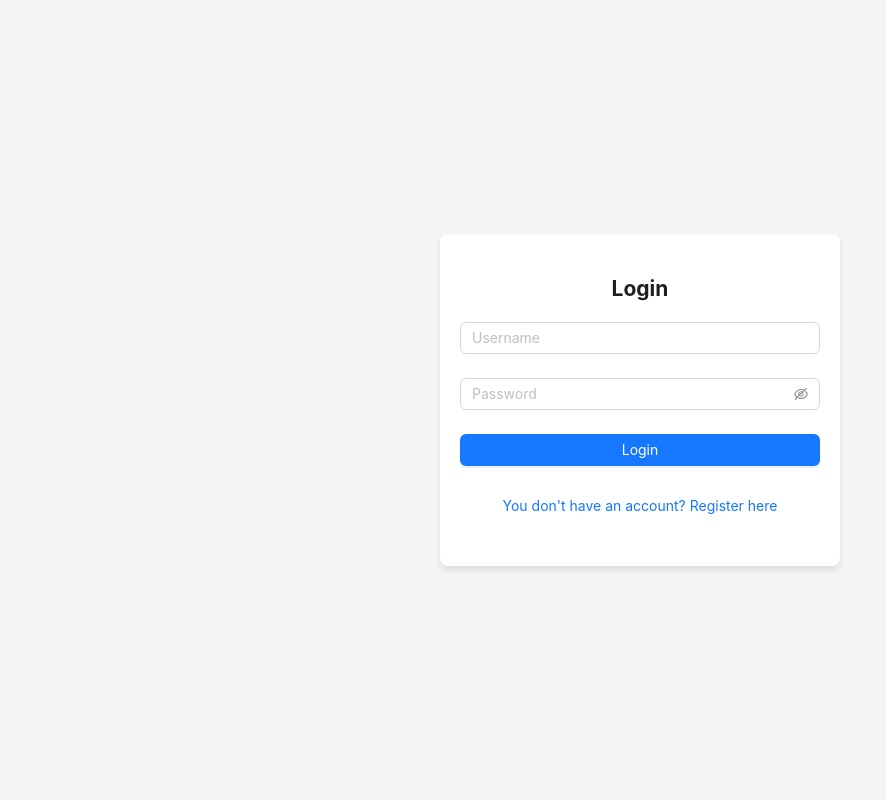
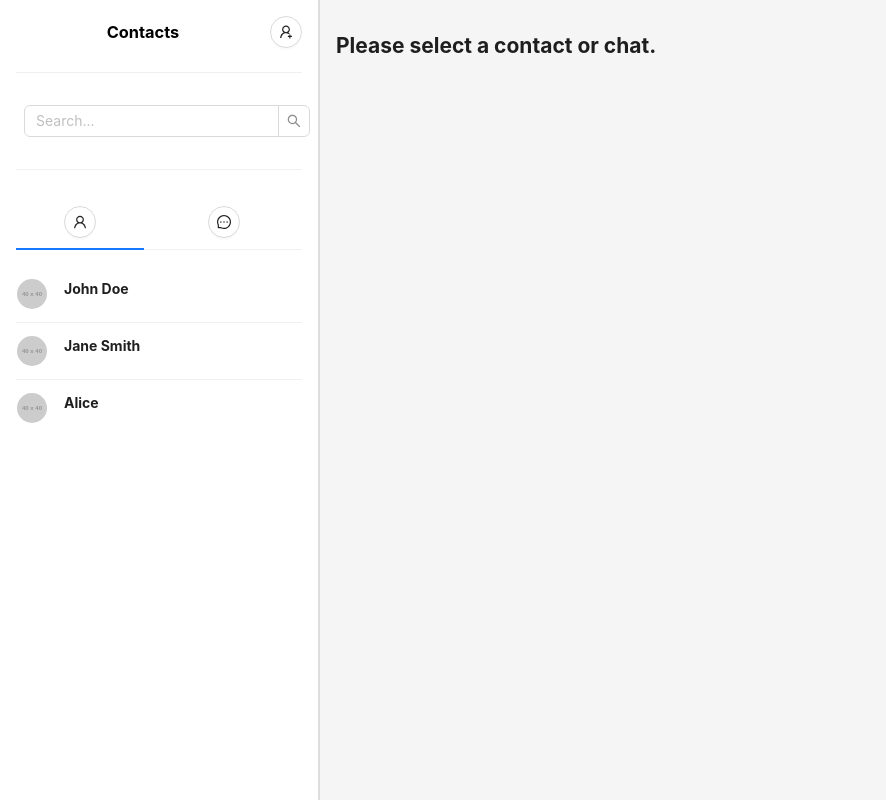
Before and after one commit to unibna/telegram-clone-fe, a React (Create React App) app: page / in a window 1280 px wide. Before the commit this address led to /auth/login. Shown: the whole page, without its empty margins (0-886 px from the left). Built offline with nearby package versions, Linux system fonts and the light colour scheme; sample sign-in values are in the browser's storage.

Commit message:
style sider bar

```diff
--- a/src/layouts/DefaultLayout/index.tsx
+++ b/src/layouts/DefaultLayout/index.tsx
@@ -10,7 +10,7 @@ const DefaultLayout: React.FC = () => {
 
   const checkAuthenticated = () => {
     setIsLoading(true);
-    const token = localStorage.getItem('access_token');
+    const token = localStorage.getItem('token');
 
     if (token) {
       setIsAuthenticated(true);
--- a/src/pages/auth/RegisterPage/index.tsx
+++ b/src/pages/auth/RegisterPage/index.tsx
@@ -1,7 +1,7 @@
 import React from 'react';
 import { useNavigate } from 'react-router-dom';
 
-import { Form, Input, Button, message } from 'antd';
+import { Flex, Form, Input, Button, message } from 'antd';
 
 import { AuthService } from '../../../services';
 
@@ -91,6 +91,12 @@ const RegisterPage: React.FC = () => {
           Register
         </Button>
       </Form.Item>
+
+      <Form.Item>
+        <Flex justify="center">
+          <a href="/auth/login">You already have an account. Let's login</a>
+        </Flex>
+      </Form.Item>
     </Form>
   );
 };
--- a/src/pages/chat/ChatPage/SideBar/index.tsx
+++ b/src/pages/chat/ChatPage/SideBar/index.tsx
@@ -1,6 +1,6 @@
 import React, { useState } from "react";
-import { Layout, Tabs, Input, List, Avatar, Button } from "antd";
-import { UserOutlined, MessageOutlined, PlusOutlined, CommentOutlined } from "@ant-design/icons";
+import { Layout, Tabs, Input, List, Avatar, Button, Flex, Divider } from "antd";
+import { UserOutlined, MessageOutlined, UserAddOutlined, CommentOutlined } from "@ant-design/icons";
 import classNames from "classnames";
 
 import "./index.css";
@@ -59,30 +59,59 @@ const SideBar: React.FC<SideBarProps> = ({ onContactClick, onChatClick }) => {
 
   const renderTabButton = () => {
     if (activeTab === "contacts") {
-      return <Button icon={<PlusOutlined />}>Add Contact</Button>;
+      return <Button shape="circle" icon={<UserAddOutlined />} />;
     }
     if (activeTab === "chats") {
-      return <Button icon={<CommentOutlined />}>New Chat</Button>;
+      return <Button shape="circle" icon={<CommentOutlined />} />;
     }
     return null;
   };
 
   return (
-    <Layout.Sider width="30%" style={{ background: "#fff", borderRight: "1px solid #ddd" }}>
-      <div className="tab-header">
-        <h3>{activeTab === "contacts" ? "Contacts" : "Chats"}</h3>
+    <Layout.Sider width="25vw" style={{ background: "#fff", borderRight: "1px solid #ddd" }}>
+      <Flex
+        vertical
+        style={{
+          height: "100%",
+          overflowY: "auto",
+          borderRight: "1px solid #ddd",
+          padding: "16px",
+        }}
+      >
+        <Flex
+          className="side-bar-header"
+          justify="space-between"
+          align="center"
+        >
+          <h3 style={{ flex: 1, textAlign: 'center', margin: 0 }}>
+            {activeTab === "contacts" ? "Contacts" : "Chats"}
+          </h3>
+          <div style={{ marginLeft: 'auto' }}>
             {renderTabButton()}
           </div>
+        </Flex>
+
+        <Divider />
 
         <Input.Search
           placeholder="Search..."
           allowClear
-        style={{ margin: "16px 0" }}
           onSearch={(value) => console.log("Search:", value)}
+          style={{ margin: "8px" }}
         />
 
-      <Tabs defaultActiveKey="contacts" onChange={handleTabChange} tabBarGutter={16}>
-        <TabPane key="contacts" tab={<UserOutlined />}>
+        <Divider />
+
+        <Tabs
+          defaultActiveKey="contacts"
+          onChange={handleTabChange}
+          tabBarGutter={16}
+        >
+          <TabPane key="contacts" tab={
+            <Flex style={{ width: "10vw" }} justify="center">
+              <Button shape="circle" icon={<UserOutlined />} />
+            </Flex>
+          }>
             <List
               itemLayout="horizontal"
               dataSource={contacts}
@@ -99,7 +128,11 @@ const SideBar: React.FC<SideBarProps> = ({ onContactClick, onChatClick }) => {
             />
           </TabPane>
 
-        <TabPane key="chats" tab={<MessageOutlined />}>
+          <TabPane key="chats" tab={
+            <Flex style={{ width: "10vw" }} justify="center">
+              <Button shape="circle" icon={<MessageOutlined />} />
+            </Flex>
+          }>
             <List
               itemLayout="horizontal"
               dataSource={chats}
@@ -120,6 +153,7 @@ const SideBar: React.FC<SideBarProps> = ({ onContactClick, onChatClick }) => {
             />
           </TabPane>
         </Tabs>
+      </Flex>
     </Layout.Sider>
   );
 };
```
Lines whose indentation alone changed are shown as unchanged.
